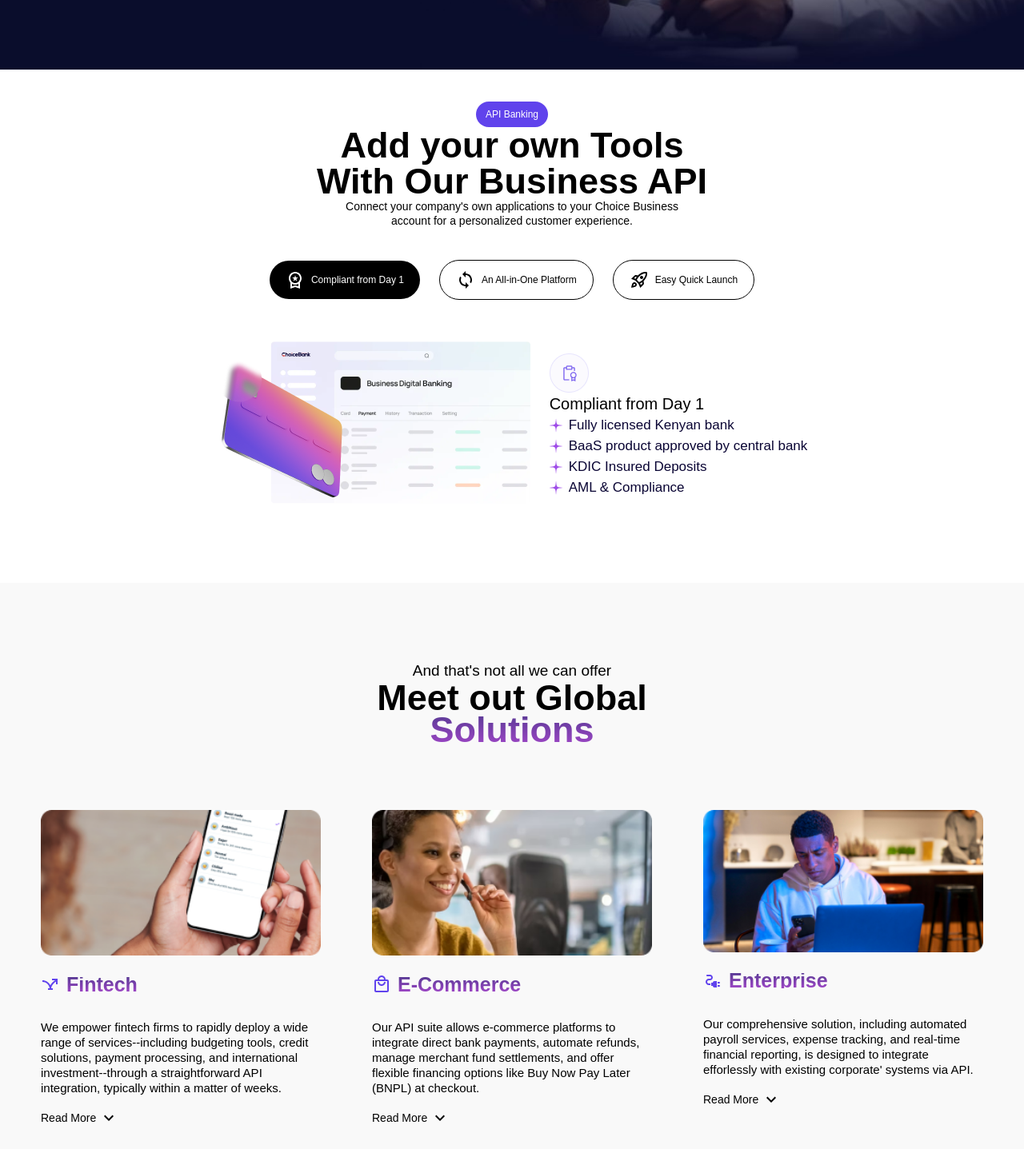
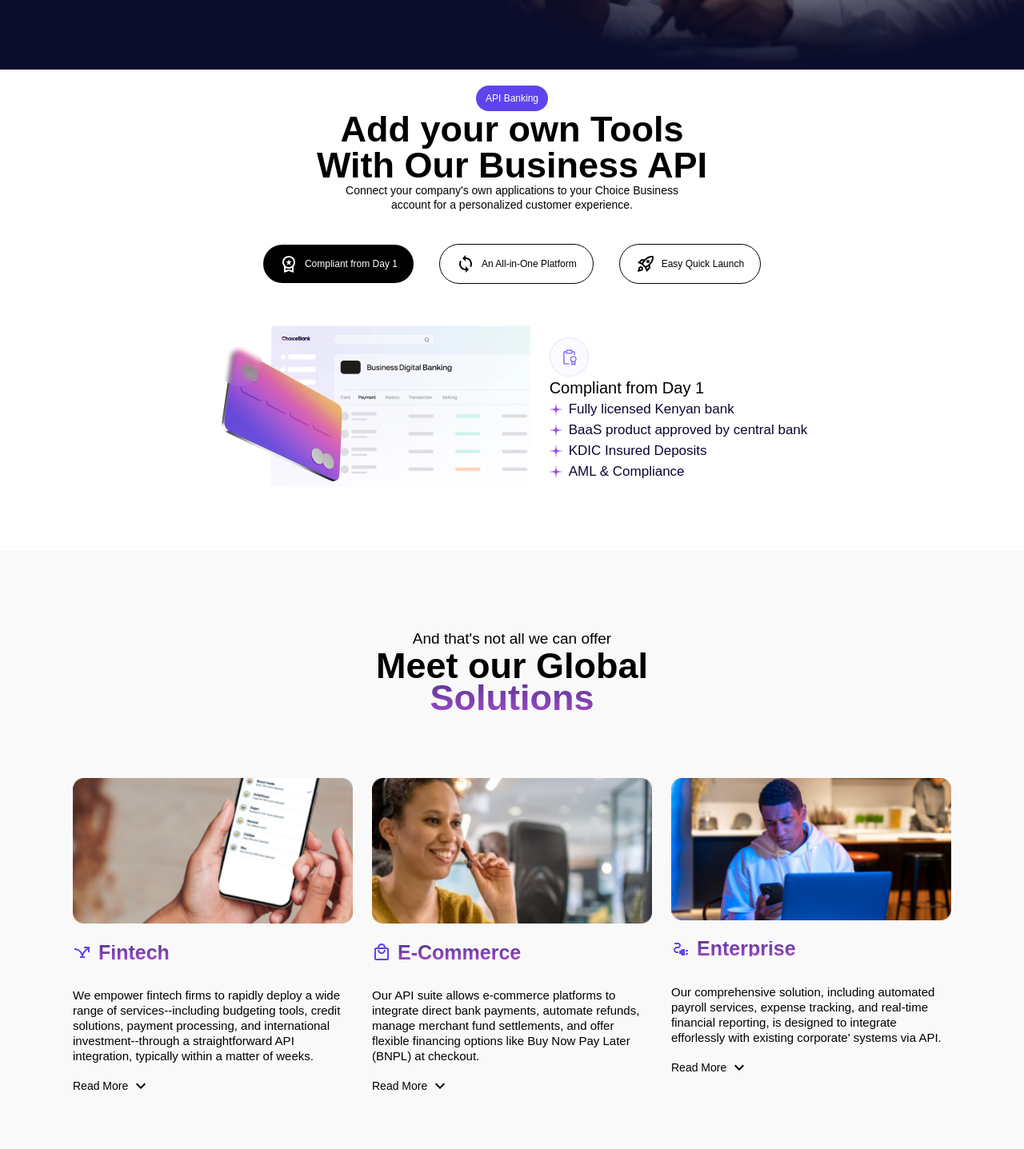
Before and after one commit to choice-bank/choice-website, a React (Vite) app: page /api-banking in a window 1280 px wide. Shown: the part 713-2150 px from the top of the page at 80% size. Built offline with nearby package versions, Linux system fonts and the light colour scheme.

Commit message:
more changes

```diff
--- a/src/pages/APIBanking/components/Solutions.jsx
+++ b/src/pages/APIBanking/components/Solutions.jsx
@@ -33,7 +33,7 @@ const Solutions = ({ id }) => {
         <h6 className="text-lg lg:text-[19px] font-[250]">
           And that's not all we can offer
         </h6>
-        <h1 className="font-[700] text-4xl lg:text-[45px]">Meet out Global</h1>
+        <h1 className="font-[700] text-4xl lg:text-[45px]">Meet our Global</h1>
         <h1
           className="font-bold text-4xl lg:text-[45px]"
           style={{
@@ -47,10 +47,10 @@ const Solutions = ({ id }) => {
           Solutions
         </h1>
       </div>
-      <div className="flex  lg:justify-center gap-16">
+      <div className="flex flex-col lg:flex-row md:flex-row  lg:justify-center gap-6">
         {solutions.map((solution, index) => (
-          <div key={index} className="w-[350px]">
-            <div className="mb-8 w-[350px]">
+          <div key={index} className="lg:w-[350px] w-full">
+            <div className="mb-8 lg:w-[350px] w-full">
               <img src={solution.image} alt={solution.alt} className="w-full" />
               <div className="flex items-center  mt-6">
                 {solution.icon}
--- a/src/pages/APIBanking/components/Tools.jsx
+++ b/src/pages/APIBanking/components/Tools.jsx
@@ -55,7 +55,7 @@ const Tools = ({ id }) => {
   };
 
   return (
-    <div id={id} className="flex flex-col lg:items-center p-10">
+    <div id={id} className="flex flex-col lg:items-center p-5">
       <div className="flex flex-col items-center lg:mb-10 mb-5 lg:w-1/2 w-full">
         <div>
           <div className="inline-block bg-[#6043EC] rounded-full px-3 py-1">
@@ -88,7 +88,7 @@ const Tools = ({ id }) => {
         </p>
       </div>
 
-      <div className="flex justify-center items-center space-x-2 lg:space-x-6 lg:mb-8 ">
+      <div className="flex justify-center items-center gap-2  lg:space-x-6 lg:mb-8 ">
         {items.map((item) => (
           <ToolItem
             key={item.id}
@@ -126,13 +126,6 @@ const Tools = ({ id }) => {
           </div>
         </div>
       ))}
-
-      {/* <div className="flex items-center mb-8">
-        <div className="flex-grow border-t border-[#E4E4E4]"></div>
-        <p className="mx-4">Trusted By</p>
-        <div className="flex-grow border-t border-[#E4E4E4]"></div>
-      </div>
-      <img src={sponsor} alt="" className="mx-auto object-fit" /> */}
     </div>
   );
 };
@@ -140,7 +133,7 @@ const Tools = ({ id }) => {
 const ToolItem = ({ item, isActive, onClick }) => {
   return (
     <div
-      className={`items-center flex rounded-full py-3 px-5 cursor-pointer  ${
+      className={`items-center flex rounded-full md:py-3 md:px-5 lg:py-3 lg:px-5 cursor-pointer  ${
         isActive ? "bg-black text-white" : "bg-white border border-black"
       }`}
       onClick={onClick}
--- a/src/pages/ContactUs/ContactUs.jsx
+++ b/src/pages/ContactUs/ContactUs.jsx
@@ -32,7 +32,7 @@ const ContactUs = () => {
     });
   };
   return (
-    <div className=" flex flex-row  p-32">
+    <div className=" flex flex-col lg:flex-row  lg:p-32 p-5">
       <div className="flex-grow max-w-md mx-auto my-8 p-6 bg-gray-100 rounded-lg shadow-lg">
         <h2 className="text-xl font-semibold mb-4">
           Get in touch by filling out the form below & we will get back to you.
--- a/src/pages/PrivateBanking/components/SectionTwo.jsx
+++ b/src/pages/PrivateBanking/components/SectionTwo.jsx
@@ -36,7 +36,7 @@ const SectionTwo = () => {
   ];
   return (
     <div
-      className="min-h-screen p-5"
+      className="lg:pb-10 p-5"
       style={{
         background:
           "linear-gradient(180deg, #EFEDFE 0%, rgba(239, 236, 254, 0.00) 100%)",
```
